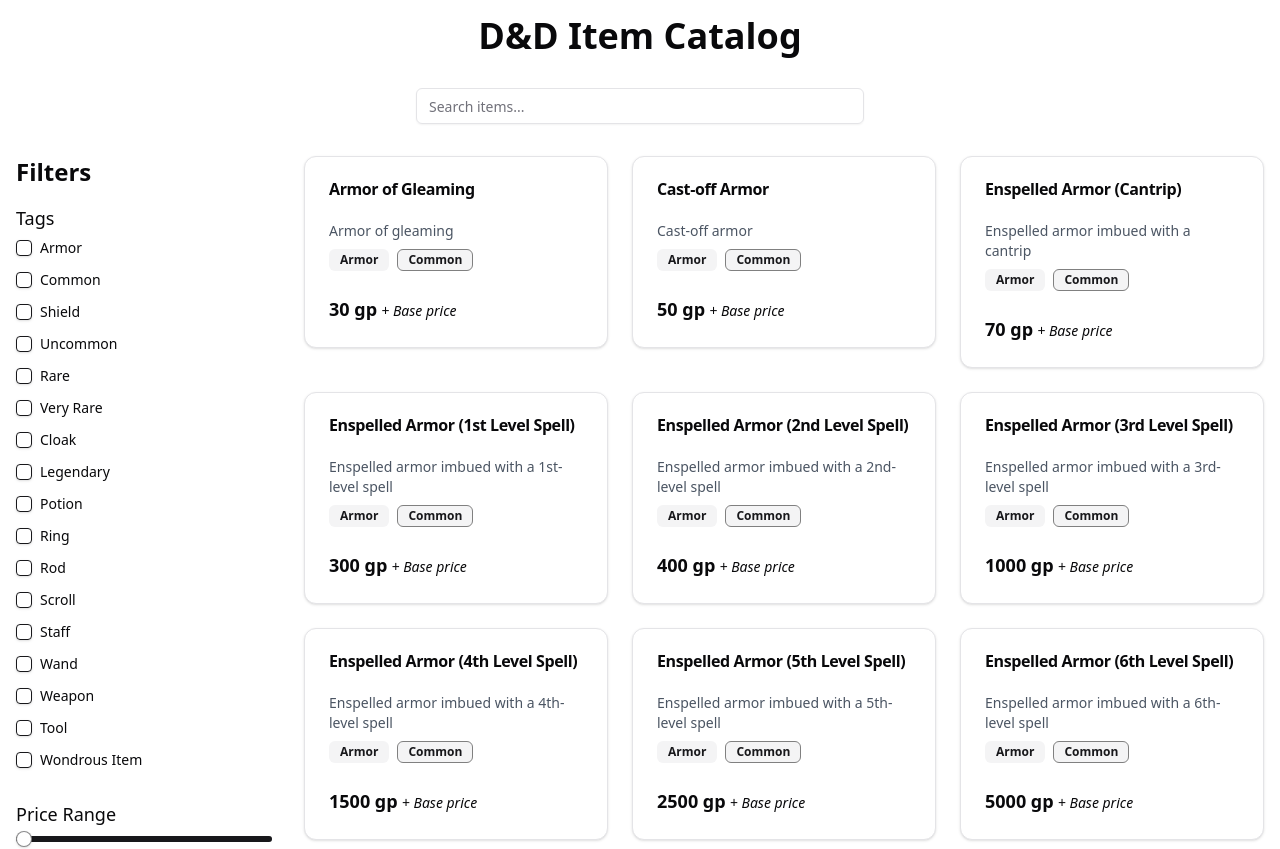
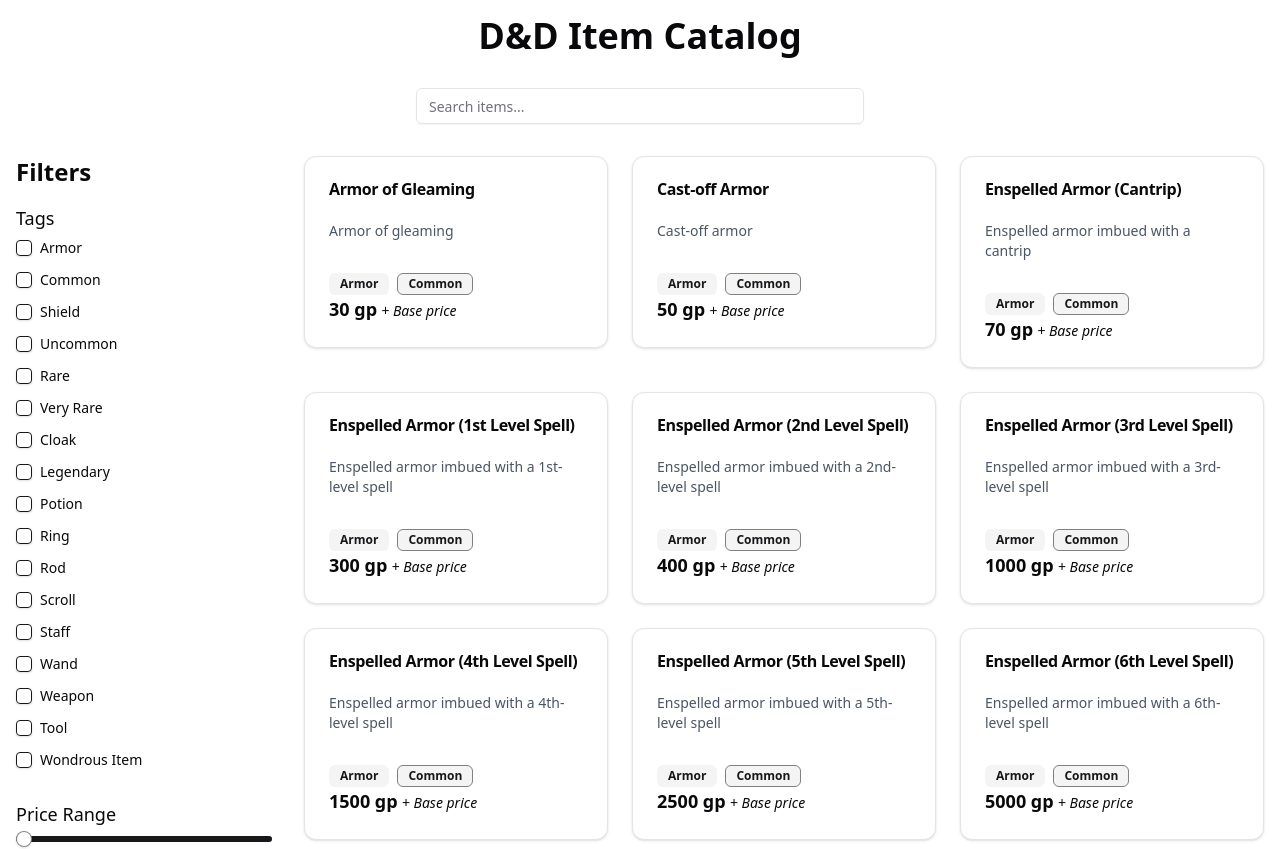
Before and after one commit to samuelmevik/DnD-items, a React (Vite) app: page / in a window 1280 px wide. Shown: the top 849 px of the page. Built offline with nearby package versions, Linux system fonts and the light colour scheme.

Commit message:
Moved tags

```diff
--- a/src/components/ItemCard.tsx
+++ b/src/components/ItemCard.tsx
@@ -30,18 +30,22 @@
       </CardHeader>
       <CardContent>
         <p className="text-sm text-gray-600 mb-2">{item.description}</p>
+
+      </CardContent>
+
+      <CardFooter>
+        <div className='grid'>
           <div className="flex flex-wrap gap-2">
             {item.tags.map((tag) => (
               <Tag key={tag} tag={tag} />
             ))}
           </div>
-      </CardContent>
-      <CardFooter>
           {item.notBasePrice ? (
             <p> <span className='text-lg font-semibold'>{item.price} gp</span> <span className='italic text-sm'>+ Base price</span></p>
           ) :
             <p className="text-lg font-semibold">{item.price} gp</p>
           }
+        </div>
       </CardFooter>
     </Card>
   )
```
Lines whose indentation alone changed are shown as unchanged.
